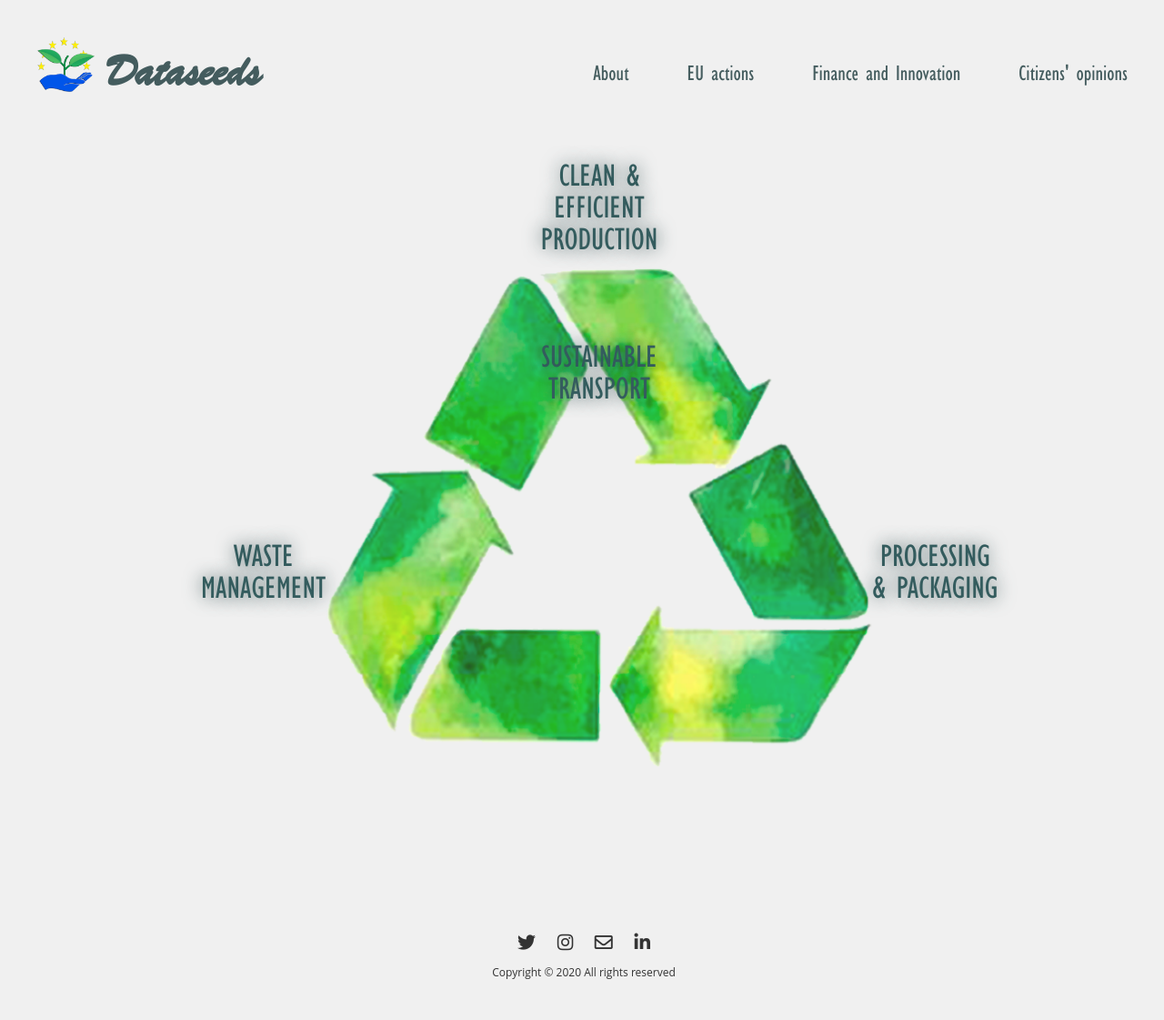
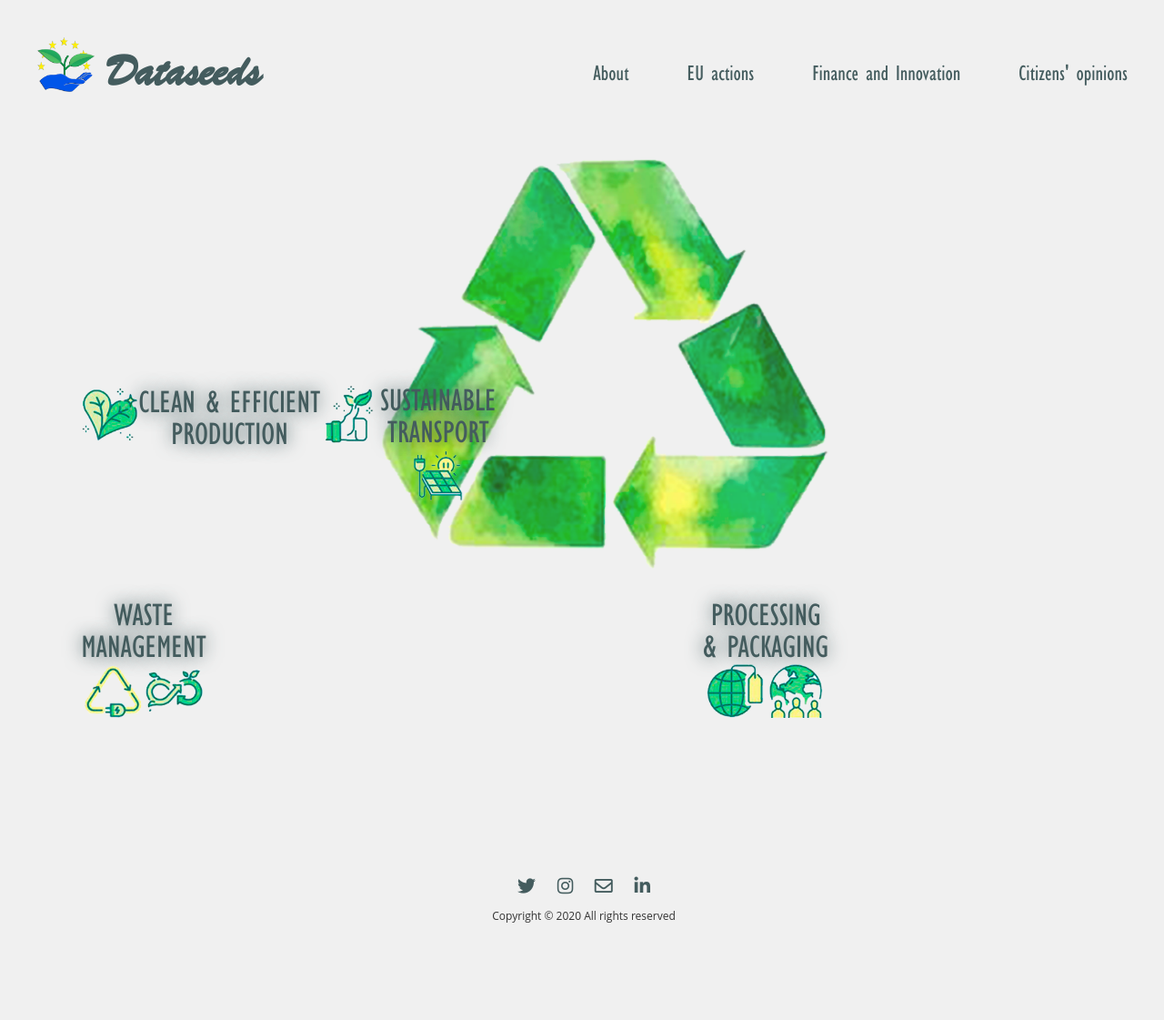
Before and after one commit to Dataseeds/dataseeds.github.io, a Jekyll site: the page built from dataseeds/index.md, in a window 1280 px wide. Shown: the whole page at 91% size. Built offline with Jekyll 4.4.1, drawn with Linux system fonts in a browser that asks for light colours; nearby versions of some CDN libraries; after the commit the page ends 1059 px from its top, so only the background shows below that.

Commit message:
swaped Grid with Relative/Absolute positioned divs

```diff
--- a/dataseeds/_sass/_base.scss
+++ b/dataseeds/_sass/_base.scss
@@ -228,8 +228,6 @@ header {
     }
 }
 
-.site-nav-left {}
-
 .site-nav-right {
     float: right;
     display: inline-flex;
@@ -275,7 +273,7 @@ label {
     display: none;
 }
 
-@media screen and (max-width: 850px) {
+@media screen and (max-width: $on-laptop) {
     .site-nav-right {
         display: none !important;
     }
@@ -310,6 +308,33 @@ label {
     }
     h1 {
         font-size: 26px;
+    }
+}
+
+
+/* ####################################
+			Site footer
+#################################### */
+
+.site-footer {
+    padding: 2px;
+    width: 100%;
+    text-align: center;
+    margin-bottom: 10px;
+    margin-top: 20px;
+}
+
+.site-footer p {
+    margin-bottom: 0;
+}
+
+.social-links {
+    margin: 30px 0;
+    a {
+        color: $main-dark-blue;
+        font-size: 20px;
+        text-decoration: none;
+        margin: 20px 10px;
     }
 }
 
--- a/dataseeds/_sass/_layout.scss
+++ b/dataseeds/_sass/_layout.scss
@@ -14,34 +14,6 @@
     &:hover {
         text-decoration: none;
     }
-}
-
-.site-navv-left {
-    float: left;
-    display: inline-flex;
-    h3 {
-        font-weight: 600;
-        @include media-query(450px) {
-            display: none
-        }
-    }
-    a {
-        border-bottom: none;
-        &:hover {
-            border-bottom: none;
-        }
-        img {
-            display: inline;
-            margin-right: 15px;
-            vertical-align: middle;
-            width: 150px;
-        }
-    }
-}
-
-.site-navv-right {
-    float: right;
-    display: inline-flex;
 }
 
 .header-bar {
@@ -104,94 +76,6 @@
 }
 
 
-/***** projects page ***********************************************************/
-
-.projects-hero-container {
-    display: grid;
-    grid-template-columns: 3fr 2fr;
-    grid-template-rows: auto auto;
-    grid-template-areas: "logo logo" "img descr";
-}
-
-.projects-hero-logo {
-    grid-area: logo;
-    margin: 0 auto;
-    padding-top: 20px;
-    width: 50%;
-}
-
-.projects-hero-img {
-    width: 100%;
-    grid-area: img
-}
-
-.project-hero-descr {
-    grid-area: descr;
-    margin: auto 30px auto 0;
-    img {
-        margin: 0 auto 5% -10px;
-        left: 0px;
-        width: 35vw;
-    }
-    li {
-        font-size: 1rem;
-        line-height: 1.2em;
-        list-style: none;
-        margin: 15px 5px;
-        text-align: justify;
-    }
-    a {
-        font-size: 1.2rem;
-        text-align: center;
-    }
-}
-
-@media screen and (max-width: $on-laptop) {
-    .projects-hero-container {
-        height: 100%;
-        display: grid;
-        grid-template-columns: auto;
-        grid-template-areas: "logo" "img" "descr";
-    }
-    .projects-hero-img {
-        width: 100%;
-    }
-    .project-hero-descr {
-        margin: 0 5% 20px;
-    }
-    .projects-hero-logo {
-        width: 80%;
-    }
-}
-
-
-/***** Site footer ***********************************************************/
-
-.site-footer {
-    padding: 2px;
-    width: 100%;
-    text-align: center;
-    margin-bottom: 10px;
-    margin-top: 20px;
-}
-
-.site-footer p {
-    margin-bottom: 0; // Remove margin set in _sass/_base.scss for vertical rythm
-}
-
-
-/***** Social links (Twitter, Github...) *******************************************/
-
-.social-links {
-    margin: 30px 0;
-    a {
-        font-size: 20px;
-        text-decoration: none;
-        margin: 20px 10px;
-    }
-}
-
-
 /***** Pagination ***********************************************************/
 
 .pagination {
@@ -242,116 +126,6 @@
 }
 
 
-/***** Posts ***********************************************************/
-
-.post-header {
-    margin-bottom: $vertical-spacing-unit;
-}
-
-.post-title {
-    font-size: 50px;
-    font-weight: 600;
-    letter-spacing: -1px;
-    line-height: 1;
-    margin-top: 20px;
-    @include media-query($on-laptop) {
-        font-size: 42px;
-    }
-}
-
-.post-content {
-    h2 {
-        font-size: 42px;
-        @include media-query($on-laptop) {
-            font-size: 28px;
-        }
-    }
-    h3 {
-        font-size: 30px;
-        @include media-query($on-laptop) {
-            font-size: 22px;
-        }
-    }
-    h4 {
-        font-size: 20px;
-        @include media-query($on-laptop) {
-            font-size: 18px;
-        }
-    }
-}
-
-.post-meta {
-    font-size: $small-font-size;
-    color: #828282;
-    margin-bottom: 0px;
-}
-
-.post-link {
-    display: block;
-    font-size: 42px;
-}
-
-
-/***** Portfolio grid ***********************************************************/
-
-.clearfix:before,
-.clearfix:after {
-    content: " ";
-    display: table;
-}
-
-.clearfix:after {
-    clear: both;
-}
-
-.project {
-    width: 33.33%;
-    height: 250px;
-    float: left;
-    vertical-align: middle;
-    box-sizing: border-box;
-    padding: 10px;
-}
-
-.thumbnail {
-    width: 100%;
-    height: 230px;
-    overflow: hidden;
-}
-
-.thumbnail img {
-    width: 500px;
-    height: auto;
-    position: relative;
-    left: -25%;
-    top: -5%;
-}
-
-.thumbnail a {
-    float: left;
-    position: relative;
-    width: 100%;
-    height: 230px;
-}
-
-.thumbnail a span {
-    display: none;
-    position: absolute;
-    top: 0;
-    left: 0;
-    bottom: 0;
-    right: 0;
-    background: rgba(0, 0, 0, 0.4);
-    color: $grey-color-light;
-    padding: 40px;
-    text-align: center;
-}
-
-.thumbnail a:hover span {
-    display: block;
-}
-
-
 /* ####################################
 			Home
 #################################### */
@@ -364,7 +138,7 @@
     h3 {
         color: #345c5e;
         font-family: Gill Sans MT Condesed;
-        font-size: 2.5em;
+        font-size: min(2.5em, 5vw);
         line-height: 1em;
         margin: auto;
         text-align: center;
@@ -380,6 +154,12 @@
         img {
             opacity: 1;
         }
+    }
+    .grid-double-img {
+        width: min(15vw, 150px);
+    }
+    .grid-single-img {
+        width: min(8vw, 75px);
     }
 }
 
@@ -407,6 +187,20 @@
     margin-top: auto;
 }
 
+@media screen and (max-width: $on-laptop) {
+    .grid-left,
+    .grid-right {
+        margin-bottom: auto;
+        margin-top: 10px;
+    }
+    .grid-top {
+        margin-top: auto;
+    }
+    .grid-container a img {
+        opacity: 1;
+    }
+}
+
 .grid-center {
     display: grid;
     grid-area: 2 / 2 / 3 / 3;
@@ -421,6 +215,67 @@
     img {
         margin: 120px auto;
         width: min(50vw, 600px);
+    }
+}
+
+.home {
+    display: inline-block;
+    text-align: center;
+    vertical-align: middle;
+    position: relative;
+    img {
+        text-align: center;
+        vertical-align: middle;
+        max-width: 10vw;
+        max-height: 7vh;
+    }
+    h3 {
+        color: $main-dark-blue;
+        font-family: Gill Sans MT Condesed;
+        font-size: min(2.5em, 5vw);
+        line-height: 1em;
+        margin: auto;
+        text-align: center;
+        word-break: inherit;
+    }
+}
+
+.home>img {
+    margin: 0 auto 13vw auto;
+    max-width: 50vw !important;
+    max-height: 50vh !important;
+}
+
+.home-top {
+    display: inline-flex;
+    div {
+        margin: auto;
+    }
+}
+
+.home-center {
+    position: absolute;
+    top: 40%;
+    left: 40%;
+}
+
+.home-left {
+    position: absolute;
+    left: 0;
+    bottom: 0;
+}
+
+.home-right {
+    position: absolute;
+    right: 0;
+    bottom: 0;
+}
+
+.home-left,
+.home-right {
+    display: inline;
+    div {
+        margin: auto;
     }
 }
 
--- a/dataseeds/index.md
+++ b/dataseeds/index.md
@@ -5,8 +5,9 @@ visible: false
 permalink: /
 ---
 
-<div class="grid-container">
-    <a class="grid-top" href="/production">
+
+<div class="home">
+    <a class="home-top" href="/production">
         <img src="/assets/icons/production1.png">
         <div>
             <h3>CLEAN & EFFICIENT</h3>
@@ -14,29 +15,33 @@ permalink: /
         </div>
         <img src="/assets/icons/production2.png">
     </a>
-
-    <a class="grid-left" href="/waste">
+    <img src="/assets/Recycle.png"/>
+    <a class="home-center" href="/transport">
+        <h3>SUSTAINABLE</h3>
+        <h3>TRANSPORT</h3>
+        <div>
+            <img src="/assets/icons/transport.png">
+        </div>
+    </a>
+    <a class="home-left" href="/waste">
         <h3>WASTE</h3>
         <h3>MANAGEMENT</h3>
-        <img src="/assets/icons/waste.png">
+        <div>
+            <img src="/assets/icons/waste1.png">
+            <img src="/assets/icons/waste2.png">
+        </div>
     </a>
-
-    <a class="grid-right" href="/packaging">
+    <a class="home-right" href="/packaging">
         <h3>PROCESSING</h3>
         <h3>& PACKAGING</h3>
-        <img src="/assets/icons/packaging.png">
+        <img src="/assets/icons/packaging1.png">
+        <img src="/assets/icons/packaging2.png">
     </a>
-
-    <a class="grid-center" href="/transport">
-        <h3>SUSTAINABLE</h3>
-        <h3>TRANSPORT</h3>
-        <img src="/assets/icons/transport.png">
-    </a>
-    <div class="grid-whole">
-        <img src="/assets/Recycle.png">
-    </div>
 </div>
 
+<br/>
+<br/>
+<br/>
 
 <script>
     function lightTheme() {
```
Also changed, not shown: other parts of dataseeds/index.md (+0 -13 lines).
